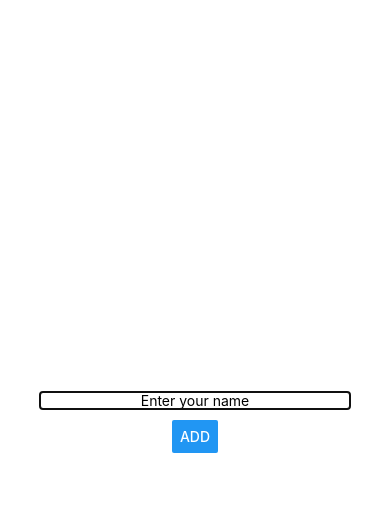
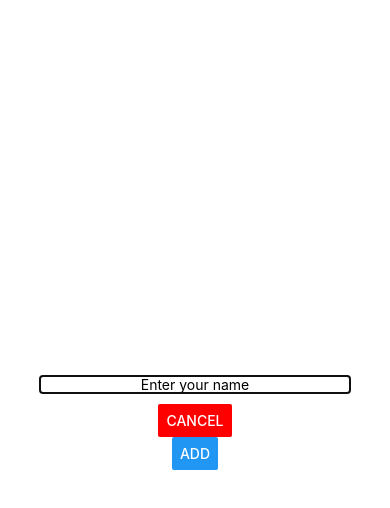
Before and after one commit to jsidd06/reacct-native-first-app, a React Native app: screen / in a window 390 px wide. Both pictures are taken after a click on the button "ADD NEW TITLE". Shown: the top 508 px of the page. Built offline with nearby package versions, Linux system fonts and the light colour scheme.

Commit message:
add a cancel button

```diff
--- a/App.js
+++ b/App.js
@@ -18,7 +18,7 @@ export default function App() {
       { id: Math.random().toString(), value: titleAdd  },
       ...text2
     ]);
-
+    setAddMode(false);
   };
 
   const deleteHandler = id => {
@@ -26,10 +26,14 @@ export default function App() {
       return text2.filter(item => item.id != id);
     });
   }
+
+  const cancelHandler = () => {
+    setAddMode(false);
+  }
   return (
     <View style={styles.screen}>
       <Button title="Add New Title" onPress={() => setAddMode(true)} />
-     <Input submitArg={addHandler} visible={addMode} />
+     <Input submitArg={addHandler} visible={addMode} onCancel={cancelHandler} />
       <FlatList
       keyExtractor={(item, index) => item.id}
         data={text2}
--- a/components/Input.js
+++ b/components/Input.js
@@ -6,6 +6,11 @@ const Input = (props) => {
   const inputHandler = (enterText) => {
     setText(enterText);
   };
+
+  const addHandler = () => {
+      props.submitArg(text);
+        setText("");
+  }
   return (
     <Modal visible={props.visible} animationType="slide">
       <View style={styles.inputField}>
@@ -15,7 +20,8 @@ const Input = (props) => {
           style={styles.textInput}
           onChangeText={inputHandler}
         />
-        <Button title="ADD" onPress={props.submitArg.bind(this, text)} />
+        <Button title="Cancel" color="red" onPress={props.onCancel} />
+        <Button title="ADD" onPress={addHandler} />
       </View>
     </Modal>
   );
```
